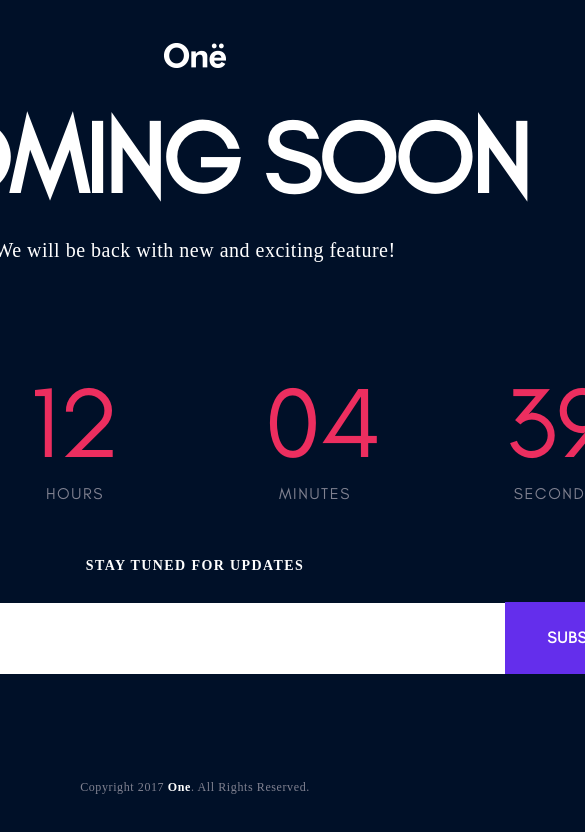
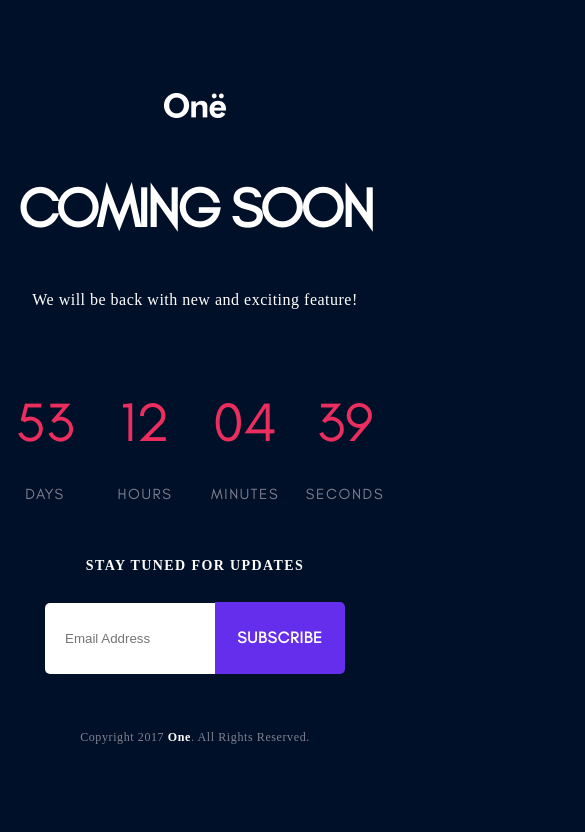
Before and after one commit to TomBeniere/Project-Coming-Soon, a React (Create React App) app in the folder my-react-app/: page / in a window 390 px wide. Shown: the top 832 px of the page, 585 px wide, since content can reach past the window. Built offline with nearby package versions, Linux system fonts and the light colour scheme.

Commit message:
commit 2 22/05
+responsive

```diff
--- a/my-react-app/src/App.css
+++ b/my-react-app/src/App.css
@@ -76,7 +76,6 @@ footer p {
 }
 
 #form {
-  width: 960px;
   height: 70px;
 }
 
@@ -138,4 +137,119 @@ footer p {
   /* Text style for "Days" */
   letter-spacing: 1.6px;
 }
+
+@media only screen and (max-width: 971px) {
+  #email {
+    width: 500px;
+  }
+  main {
+    margin-top: 50px;
+    margin-bottom: 50px;
+  }
+}
+
+@media only screen and (max-width: 771px) {
+  #email {
+    width: 400px;
+  }
+  main {
+    margin-top: 30px;
+    margin-bottom: 40px;
+  }
+}
+
+@media only screen and (max-width: 601px) {
+  #email {
+    width: 300px;
+  }
+  main {
+    margin-top: 30px;
+    margin-bottom: 30px;
+  }
+}
+
+@media only screen and (max-width: 501px) {
+  #email {
+    width: 250px;
+  }
+  .number {
+    font-size: 90px;
+  }
+  header > p {
+    font-size: 19px;
+  }
+  header > h1 {
+    font-size: 90px;
+  }
+  main {
+    margin-top: 30px;
+    margin-bottom: 30px;
+  }
+}
+
+@media only screen and (max-width: 441px) {
+  #email {
+    width: 200px;
+  }
+  .number {
+    font-size: 80px;
+  }
+  header > p {
+    font-size: 18px;
+  }
+  header > h1 {
+    font-size: 80px;
+  }
+  main {
+    margin-top: 30px;
+    margin-bottom: 30px;
+  }
+}
+
+@media only screen and (max-width: 401px) {
+  #email {
+    width: 170px;
+  }
+  #button {
+    width: 140px;
+  }
+  .number {
+    font-size: 65px;
+  }
+  header > p {
+    font-size: 17px;
+  }
+  header > h1 {
+    font-size: 65px;
+  }
+  main {
+    margin-top: 30px;
+    margin-bottom: 30px;
+  }
+  .temps {
+    font-size: 15px;
+  }
+}
+
+@media only screen and (max-width: 391px) {
+  #email {
+    width: 150px;
+  }
+  #button {
+    width: 130px;
+  }
+  .number {
+    font-size: 55px;
+  }
+  header > p {
+    font-size: 16px;
+  }
+  header > h1 {
+    font-size: 55px;
+  }
+  main {
+    margin-top: 50px;
+    margin-bottom: 50px;
+  }
+}
 /*# sourceMappingURL=App.css.map */
--- a/my-react-app/src/App.scss
+++ b/my-react-app/src/App.scss
@@ -69,7 +69,6 @@ footer {
 }
 
 #form {
-    width: 960px;
     height: 70px;
 }
 
@@ -129,9 +128,120 @@ text-transform: uppercase;
 letter-spacing: 1.6px;
 }
 
+@media only screen and (max-width: 971px) {
+#email {
+    width: 500px;
+}
+main {
+    margin-top: 50px;
+    margin-bottom: 50px;
+}
+}
 
 @media only screen and (max-width: 771px) {
+#email {
+    width: 400px;
+        }
+        main {
+    margin-top: 30px;
+    margin-bottom: 40px;
+}
+}
 
+
+@media only screen and (max-width: 601px) {
+#email {
+    width: 300px;
+        }
+        main {
+    margin-top: 30px;
+    margin-bottom: 30px;
+}
+}
+
+@media only screen and (max-width: 501px) {
+#email {
+    width: 250px;
+        }
+.number {
+    font-size: 90px;
+}
+header > p {
+    font-size: 19px;
+}
+header > h1 {
+    font-size: 90px;
+}
+main {
+    margin-top: 30px;
+    margin-bottom: 30px;
+}
+}
+
+@media only screen and (max-width: 441px) {
+#email {
+    width: 200px;
+        }
+.number {
+    font-size: 80px;
+}
+header > p {
+    font-size: 18px;
+}
+header > h1 {
+    font-size: 80px;
+}
+main {
+    margin-top: 30px;
+    margin-bottom: 30px;
+}
+}
+
+@media only screen and (max-width: 401px) {
+#email {
+    width: 170px;
+        }
+#button {
+    width: 140px;
+        }
+.number {
+    font-size: 65px;
+}
+header > p {
+    font-size: 17px;
+}
+header > h1 {
+    font-size: 65px;
+}
+main {
+    margin-top: 30px;
+    margin-bottom: 30px;
+}
+.temps {
+    font-size: 15px;
+}
+}
+
+@media only screen and (max-width: 391px) {
+#email {
+    width: 150px;
+        }
+#button {
+    width: 130px;
+        }
+.number {
+    font-size: 55px;
+}
+header > p {
+    font-size: 16px;
+}
+header > h1 {
+    font-size: 55px;
+}
+main {
+    margin-top: 50px;
+    margin-bottom: 50px;
+}
 }
 
 
--- a/my-react-app/src/Timer.js
+++ b/my-react-app/src/Timer.js
@@ -37,7 +37,7 @@ class Timer extends React.Component {
 
     render() {
         return (
-            <Fragment className="pp">
+            <Fragment >
                 <div className="papa">
                     <div>
                         <div className="number">{this.formatte(this.jour)}</div>
```
Also changed, not shown: my-react-app/src/imgs/icon.png (added), 1 other file (tests, documents, lock files or other folders).
